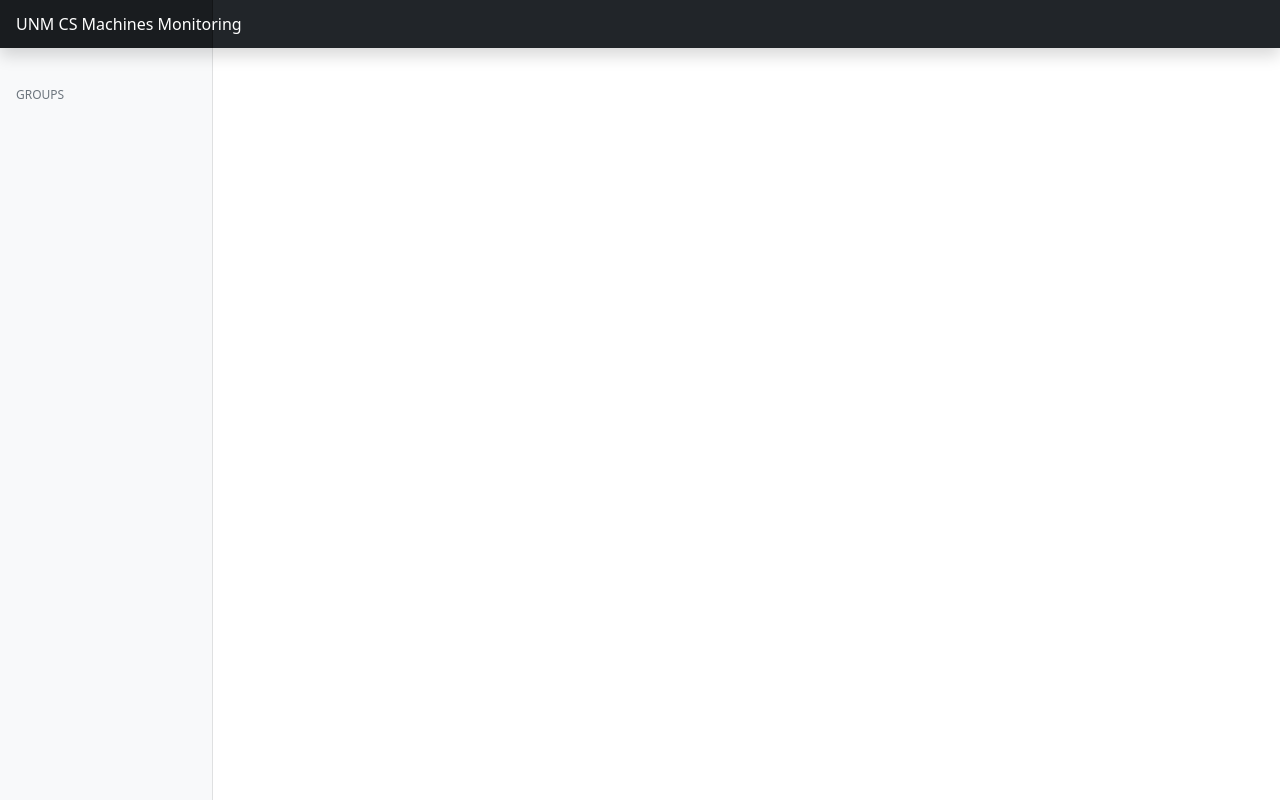
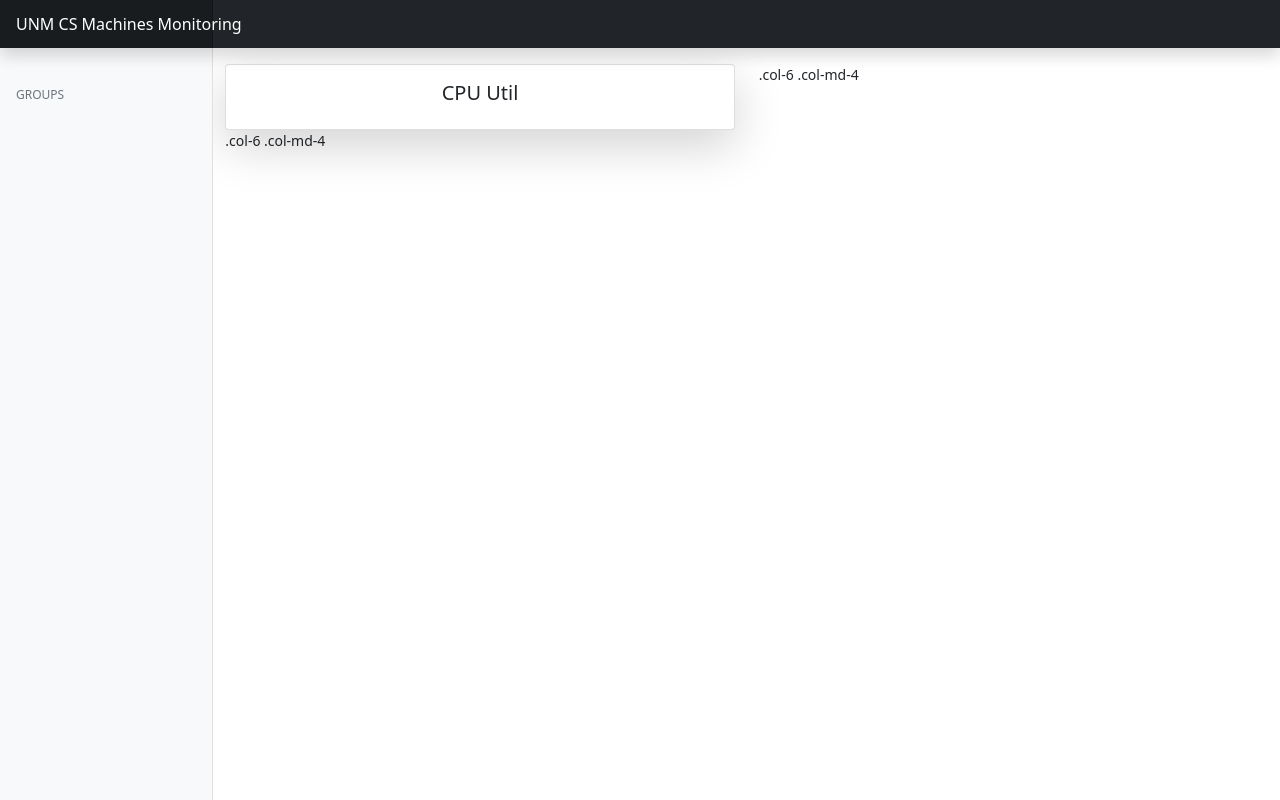
Before and after one commit to nicholaslivingstone/unmcs-monitoring, a Flask app: template templates/index.html in a window 1280 px wide. Run offline with Flask 2, Linux system fonts and the light colour scheme; the template is opened without the code that fills it: most values are stand-ins (such as "Sample title", 1, 10 or a date in 2020); some libraries are stand-ins or nearby versions.

Commit message:
Heatmap is now displayed in a bootstrap card.

```diff
--- a/templates/index.html
+++ b/templates/index.html
@@ -11,6 +11,7 @@
 
     <link href="../static/css/dashboard.css" rel="stylesheet">
     <link href="../static/css/style.css" rel="stylesheet">
+    <script src="https://cdn.plot.ly/plotly-2.4.2.min.js"></script>
 
     <title>UNM CS Monitoring</title>
 </head>
@@ -36,6 +37,21 @@
                 </ul>
             </div>
         </nav>
+
+        <main class="col-md-9 ms-sm-auto col-lg-10 px-md-12 ml-3 mt-3">
+            <div class="row">
+                <div class="col-12 col-md-6">
+                    <div class="card shadow-lg" >
+                        <div class="card-body">
+                            <h5 class="card-title text-center">CPU Util</h5>
+                            <div class="container" id="test"></div>
+                        </div>
+                    </div>
+                </div>
+                <div class="col-12 col-md-6">.col-6 .col-md-4</div>
+                <div class="col-12 col-md-6">.col-6 .col-md-4</div>
+            </div>
+        </main>
     </div>
 </div>
 
@@ -57,7 +73,93 @@
               //  setGroup(groupName)
             //};
             dropDown.appendChild(node);
-        });</script>
+        });
+
+        renderHeatmap(document.getElementById('test'), 6, 'B146', 'CPU utilization');
+
+        function renderHeatmap(element, gridWidth, groupName, itemName) {
+
+            const groupData = hosts[groupName];
+            const gridHeight = Math.ceil(groupData.length / gridWidth);
+
+            let i, zValues = [];
+            const item_data = groupData.map((h) => h[itemName])
+            for (i = 0; i < gridHeight; i++) {
+                zValues.push(item_data.splice(0, gridWidth));
+            }
+
+            const colorscaleValue = [
+                ['0.0', '#08a400'],
+                ['0.2', '#ffd500'],
+                ['1', '#ff0000']
+            ];
+
+            const data = [{
+                z: zValues,
+                type: 'heatmap',
+                colorscale: colorscaleValue,
+                showscale: false,
+                hoverongaps: false,
+                zmin: 0.0,
+                zmax: 100
+            }];
+
+            const layout = {
+                //title: groupName + ' CPU Utilization',
+                annotations: [],
+                height: 700,
+                width: 700,
+                margin: {
+                    l: 0,
+                    r: 0,
+                    b: 0,
+                    t: 20,
+                    pad: 20
+                },
+                xaxis: {
+                    'range': [-0.5, gridWidth - 0.5],
+                    'showgrid': false,
+                    'zeroline': false,
+                    'visible': false
+                },
+                yaxis: {
+                    'range': [-0.5, gridHeight - 0.5],
+                    'showgrid': false,
+                    'zeroline': false,
+                    'visible': false
+                }
+            };
+
+
+            for (i = 0; i < gridWidth; i++) {
+                for (let j = 0; j < gridHeight; j++) {
+
+                    let ann_text = "";
+
+                    if (j * gridWidth + i < groupData.length) {
+                        ann_text = "<b>" + groupData[j * gridWidth + i].name + "</b><br>" + groupData[j * gridWidth + i][itemName] + "%";
+                    }
+
+                    const result = {
+                        x: i,
+                        y: j,
+                        text: ann_text,
+                        font: {
+                            family: 'Arial',
+                            size: 12,
+                            color: 'white'
+                        },
+
+                        showarrow: false,
+
+                    };
+                    layout.annotations.push(result);
+                }
+            }
+
+            Plotly.newPlot(element, data, layout, {staticPlot: true});
+        }
+</script>
 
 <script src="https://cdn.jsdelivr.net/npm/bootstrap@5.1.3/dist/js/bootstrap.bundle.min.js"
         integrity="sha384-ka7Sk0Gln4gmtz2MlQnikT1wXgYsOg+OMhuP+IlRH9sENBO0LRn5q+8nbTov4+1p"
```
